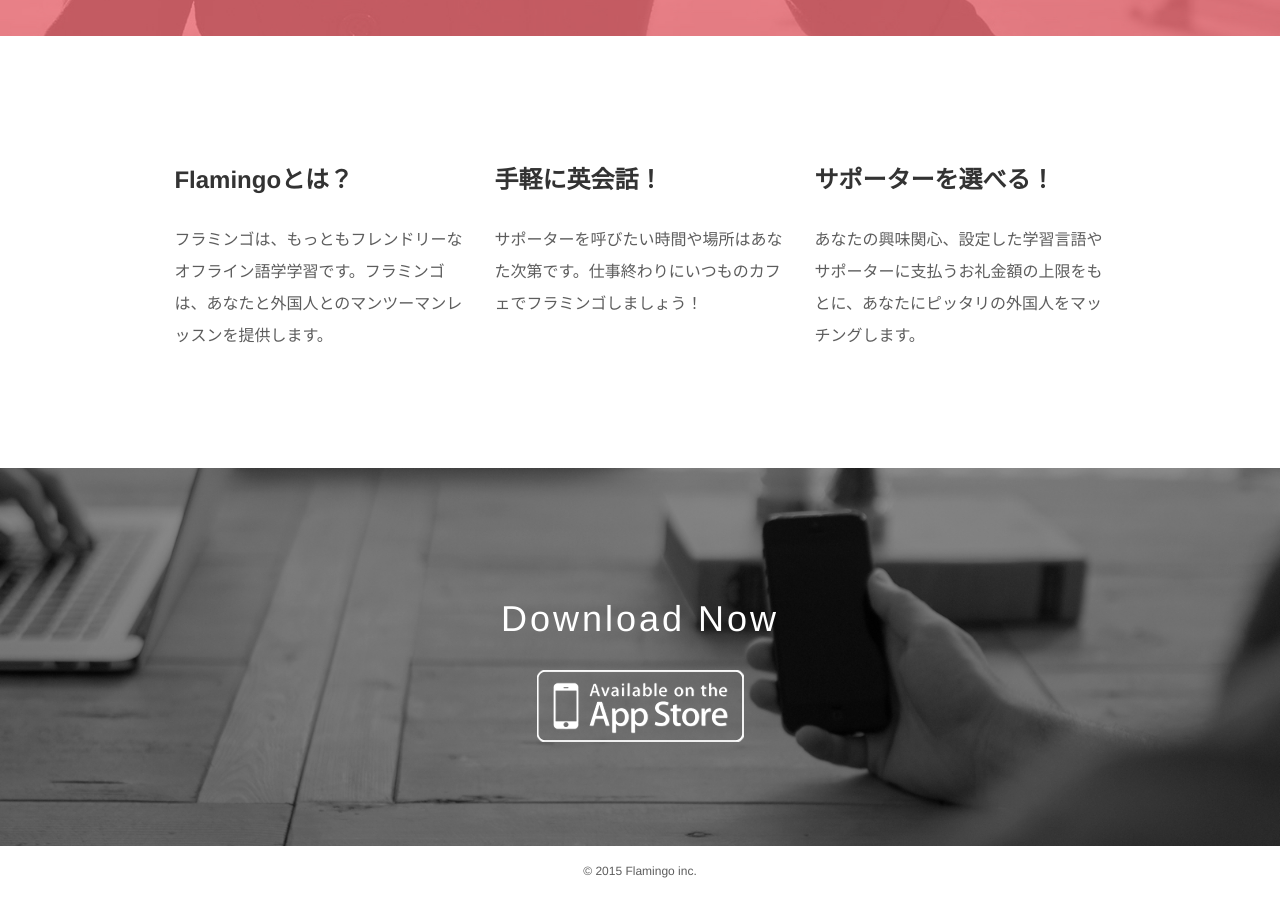
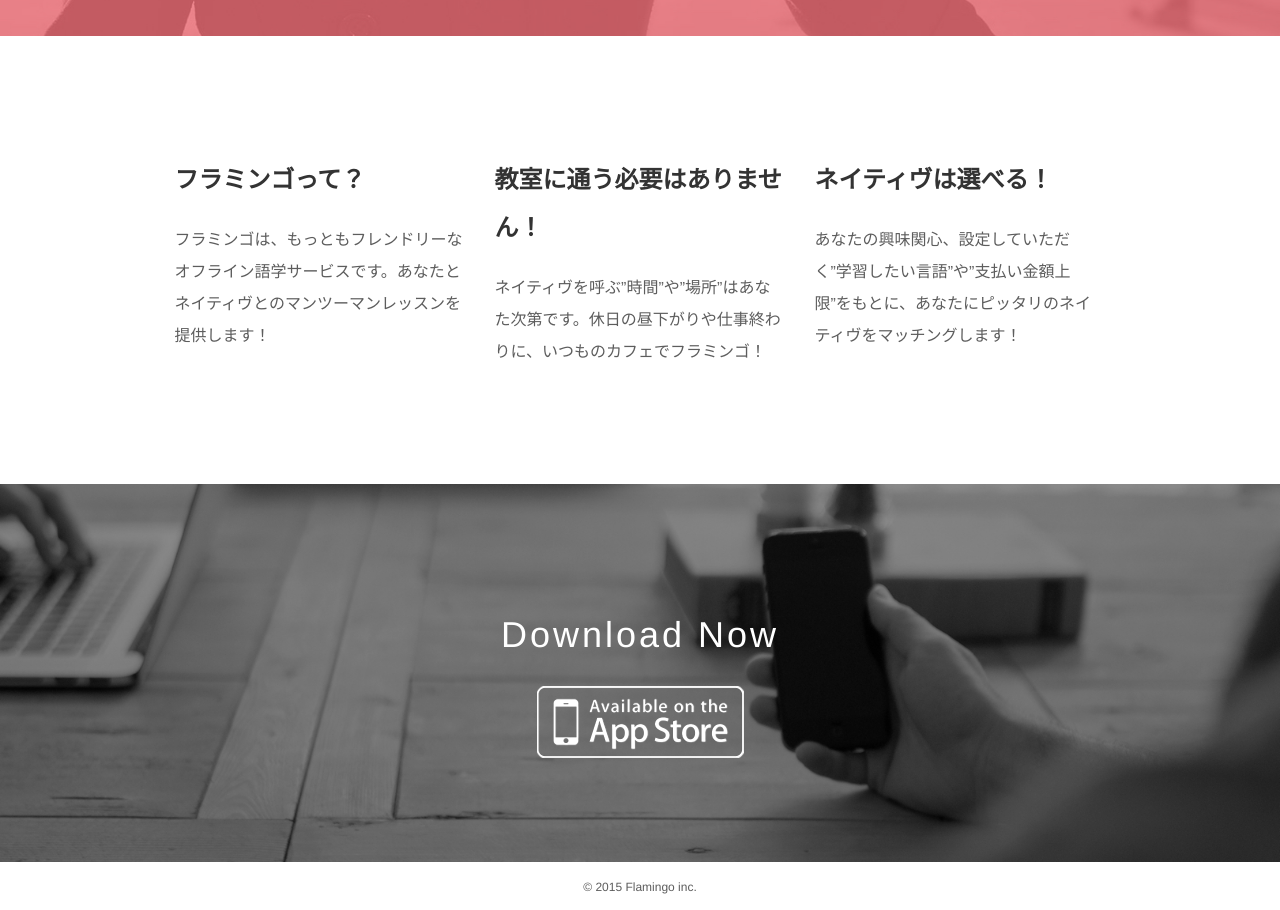
Before and after one commit to p-chan/flamingo_learner, a plain HTML site: page index.html in a window 1280 px wide. Shown: the part 764-1674 px from the top of the page. Drawn offline with Linux system fonts and the light colour scheme.

Commit message:
トップページの文言を修正

```diff
--- a/index.html
+++ b/index.html
@@ -22,18 +22,18 @@
     <section class="feature">
       <div class="feature__item">
         <div class="feature__item__icon"></div>
-        <h2 class="feature__item__heading">Flamingoとは？</h2>
-        <p class="feature__item__description">フラミンゴは、もっともフレンドリーなオフライン語学学習です。フラミンゴは、あなたと外国人とのマンツーマンレッスンを提供します。</p>
+        <h2 class="feature__item__heading">フラミンゴって？</h2>
+        <p class="feature__item__description">フラミンゴは、もっともフレンドリーなオフライン語学サービスです。あなたとネイティヴとのマンツーマンレッスンを提供します！</p>
       </div>
       <div class="feature__item">
         <div class="feature__item__icon"></div>
-        <h2 class="feature__item__heading">手軽に英会話！</h2>
-        <p class="feature__item__description">サポーターを呼びたい時間や場所はあなた次第です。仕事終わりにいつものカフェでフラミンゴしましょう！</p>
+        <h2 class="feature__item__heading">教室に通う必要はありません！</h2>
+        <p class="feature__item__description">ネイティヴを呼ぶ”時間”や”場所”はあなた次第です。休日の昼下がりや仕事終わりに、いつものカフェでフラミンゴ！</p>
       </div>
       <div class="feature__item">
         <div class="feature__item__icon"></div>
-        <h2 class="feature__item__heading">サポーターを選べる！</h2>
-        <p class="feature__item__description">あなたの興味関心、設定した学習言語やサポーターに支払うお礼金額の上限をもとに、あなたにピッタリの外国人をマッチングします。</p>
+        <h2 class="feature__item__heading">ネイティヴは選べる！</h2>
+        <p class="feature__item__description">あなたの興味関心、設定していただく”学習したい言語”や”支払い金額上限”をもとに、あなたにピッタリのネイティヴをマッチングします！</p>
       </div>
     </section>
     <section class="download">
```
